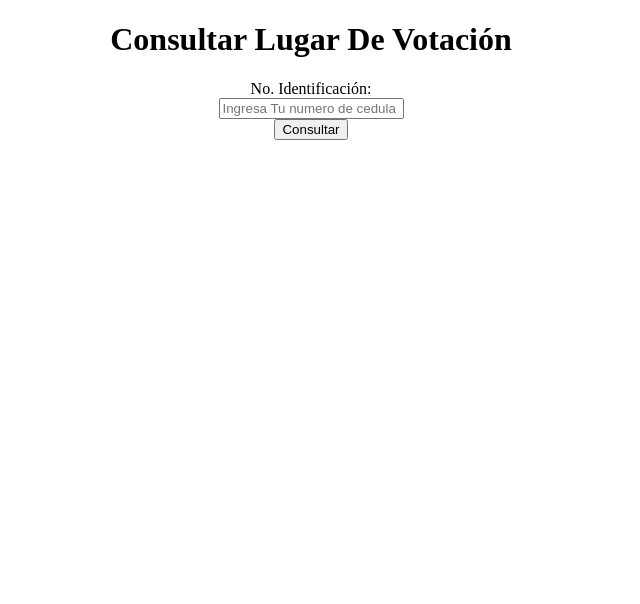
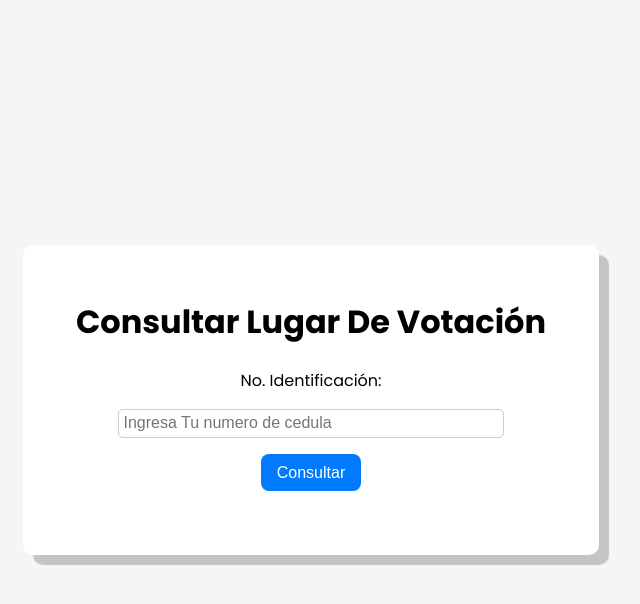
Before and after one commit to jasserblanco/proyecto-poo, a plain HTML site: page index.html in a window 1280 px wide. Shown: the whole page, without its empty margins (329-969 px from the left). Drawn offline with Linux system fonts and the light colour scheme.

Commit message:
Proyecto Base

```diff
--- a/index.html
+++ b/index.html
@@ -7,9 +7,10 @@
     <link rel="stylesheet" href="styles.css" />
   </head>
   <body>
+    <div class="container">
       <h1>Consultar Lugar De Votación</h1>
 
-    <form action="">
+      <div>
         <label for="cedula">No. Identificación:</label>
         <input
           type="text"
@@ -17,7 +18,11 @@
           id="cedula"
           placeholder="Ingresa Tu numero de cedula"
         />
-      <input type="button" value="Consultar" />
-    </form>
+        <button id="btnConsultar">Consultar</button>
+      </div>
+      <div class="informacion" id="resultado"></div>
+    </div>
+
+    <script type="module" src="./app.js"></script>
   </body>
 </html>
--- a/styles.css
+++ b/styles.css
@@ -1,15 +1,56 @@
+@import url("https://fonts.googleapis.com/css2?family=Poppins:ital,wght@0,100;0,200;0,300;0,400;0,500;0,600;0,700;0,800;0,900;1,100;1,200;1,300;1,400;1,500;1,600;1,700;1,800;1,900&display=swap");
+
 body {
-  display: flex;
-  flex-direction: column;
-  justify-content: center;
-  justify-items: center;
-  align-items: center;
-  margin: 0;
-}
-
-form {
+  height: 100vh;
+  font-family: "Poppins", sans-serif;
   display: flex;
   flex-direction: column;
   justify-content: center;
   align-items: center;
+  margin: 0;
+  background-color: #f5f5f5;
 }
+
+.container {
+  font-size: 1rem;
+  display: flex;
+  flex-direction: column;
+  justify-content: center;
+  align-items: center;
+  background-color: white;
+  padding: 2rem;
+  width: 32rem;
+  text-align: center;
+  border-radius: 0.625rem;
+  box-shadow: 0.625rem 0.625rem 1px rgba(0, 0, 0, 0.2);
+}
+
+input[type="text"] {
+  font-size: 1rem;
+  width: 80%;
+  border: 1px solid #ccc;
+  border-radius: 0.313rem;
+  padding: 0.3rem;
+  margin-bottom: 1rem;
+  margin-top: 1rem;
+}
+
+button {
+  color: white;
+  background-color: #007bff;
+  padding: 0.6rem 1rem;
+  border: none;
+  border-radius: 0.5rem;
+  font-size: 1rem;
+  cursor: pointer;
+  transition: 0.3s;
+}
+
+button:hover {
+  background-color: #0056b6;
+}
+
+.informacion {
+  margin: 0.5rem 0;
+  padding: 0.5rem;
+}
```
Also changed, not shown: data/votantes.json (added, +44 -0 lines), app.js (added), classes/Persona.js (added), classes/Votante.js (added), classes/obtenerData.js (added). Lines whose indentation alone changed are shown as unchanged.
